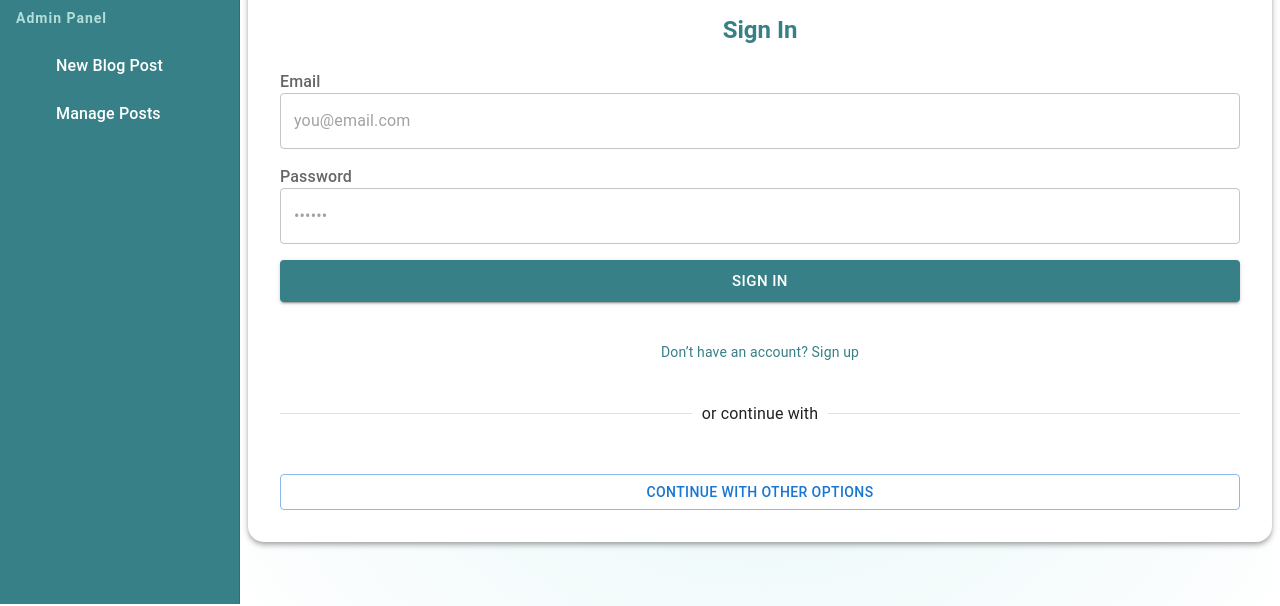
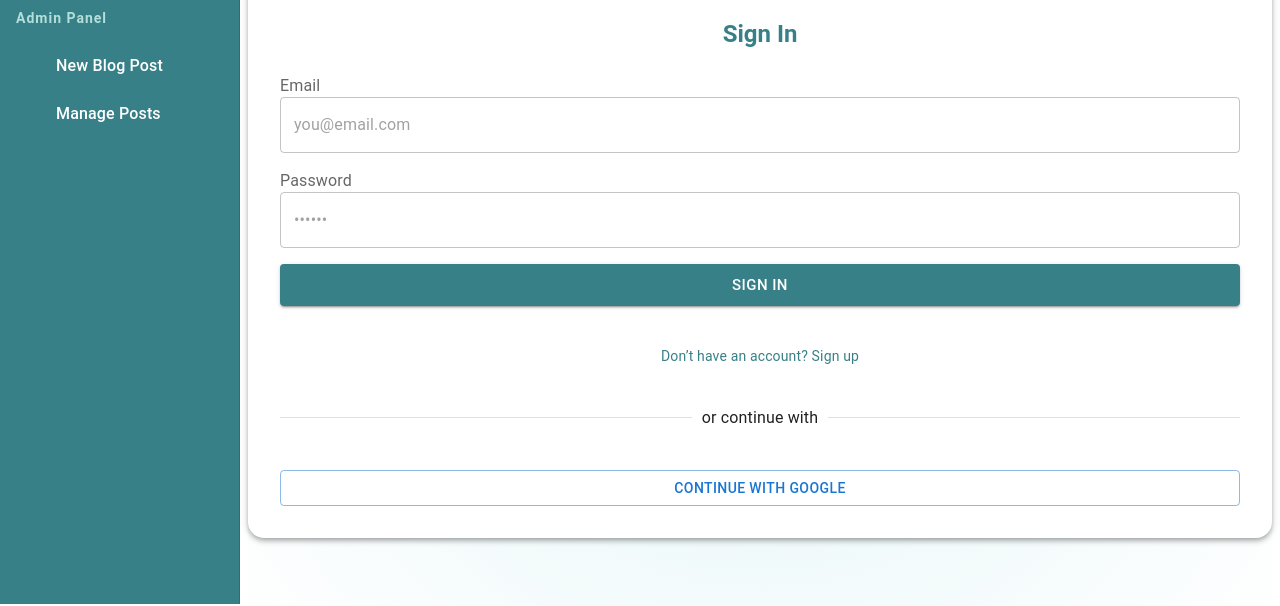
Before and after one commit to bibekdotdev/EchoDraft, a React (Vite) app in the folder frontend/: page / in a window 1280 px wide. Shown: the part 196-802 px from the top of the page. Built offline with nearby package versions, Linux system fonts and the light colour scheme; no server answers; some icons are missing.

Commit message:
Update signin.jsx

```diff
--- a/frontend/src/pages/Signup_Login_Pages/signin.jsx
+++ b/frontend/src/pages/Signup_Login_Pages/signin.jsx
@@ -8,11 +8,11 @@ import {
   FormLabel,
   FormControl,
   Divider,
-  Box,
   Dialog,
   DialogTitle,
   DialogContent,
   DialogActions,
+  Box,
 } from "@mui/material";
 import { styled } from "@mui/material/styles";
 import LockIcon from "@mui/icons-material/Lock";
@@ -20,10 +20,11 @@ import { SignInButton, useClerk, useUser } from "@clerk/clerk-react";
 import useAutStore from "../../store/useAuthStore";
 import { useNavigate, useLocation } from "react-router-dom";
 
-// Toastify
+// ✅ Toastify
 import { toast, ToastContainer } from "react-toastify";
 import "react-toastify/dist/ReactToastify.css";
 
+// 🌟 Primary Color
 const primaryColor = "#388087";
 
 const Card = styled(MuiCard)(({ theme }) => ({
@@ -68,19 +69,20 @@ export default function SignIn() {
 
   const hasSynced = React.useRef(false);
 
-  // ✅ Show toast after logout using location.state
+  // ✅ Show toast if passed from logout
   React.useEffect(() => {
     if (location.state?.toastMessage) {
       setTimeout(() => {
         toast.success(location.state.toastMessage);
-      }, 300);
+      }, 300); // show after small delay
       navigate(location.pathname, { replace: true });
     }
   }, [location, navigate]);
 
+  // ✅ Handle Clerk Google login once
   React.useEffect(() => {
     if (isSignedIn && user && !hasSynced.current) {
-      const sendToBackend = async () => {
+      const syncUser = async () => {
         try {
           const payload = {
             clerkId: user.id,
@@ -91,23 +93,22 @@ export default function SignIn() {
           await clerk_auth(payload);
           toast.success("✅ Signed in successfully with Google!");
           hasSynced.current = true;
-        } catch (error) {
-          toast.error("❌ Failed to sync Google sign-in.");
-          console.error("❌ Failed to sync user:", error);
+        } catch (err) {
+          toast.error("❌ Failed to sync Google login.");
         }
       };
-      sendToBackend();
+      syncUser();
     }
   }, [isSignedIn, user, clerk_auth]);
 
-  const handleSubmit = async (event) => {
-    event.preventDefault();
+  const handleSubmit = async (e) => {
+    e.preventDefault();
     if (!validateInputs()) return;
 
-    const data = new FormData(event.currentTarget);
+    const formData = new FormData(e.currentTarget);
     const payload = {
-      email: data.get("email"),
-      password: data.get("password"),
+      email: formData.get("email"),
+      password: formData.get("password"),
     };
 
     try {
@@ -159,10 +160,7 @@ export default function SignIn() {
       <CssBaseline />
       <SignUpContainer>
         <Card>
-          <LockIcon
-            fontSize="large"
-            sx={{ alignSelf: "center", color: primaryColor }}
-          />
+          <LockIcon fontSize="large" sx={{ alignSelf: "center", color: primaryColor }} />
           <Typography
             component="h1"
             variant="h5"
@@ -173,40 +171,32 @@ export default function SignIn() {
             Sign In
           </Typography>
 
-          <form
-            onSubmit={handleSubmit}
-            noValidate
-            style={{ display: "flex", flexDirection: "column", gap: "16px" }}
-          >
+          <form onSubmit={handleSubmit} noValidate style={{ display: "flex", flexDirection: "column", gap: "16px" }}>
             <FormControl>
-              <FormLabel htmlFor="email" sx={{ fontWeight: 500 }}>
-                Email
-              </FormLabel>
+              <FormLabel htmlFor="email">Email</FormLabel>
               <TextField
-                error={emailError}
-                helperText={emailErrorMessage}
                 id="email"
                 type="email"
                 name="email"
                 placeholder="you@email.com"
                 required
                 fullWidth
+                error={emailError}
+                helperText={emailErrorMessage}
               />
             </FormControl>
 
             <FormControl>
-              <FormLabel htmlFor="password" sx={{ fontWeight: 500 }}>
-                Password
-              </FormLabel>
+              <FormLabel htmlFor="password">Password</FormLabel>
               <TextField
+                id="password"
+                type="password"
+                name="password"
+                placeholder="••••••"
+                required
+                fullWidth
                 error={passwordError}
                 helperText={passwordErrorMessage}
-                id="password"
-                name="password"
-                placeholder="••••••"
-                type="password"
-                required
-                fullWidth
               />
             </FormControl>
 
@@ -220,7 +210,7 @@ export default function SignIn() {
                 ":hover": { backgroundColor: "#2f6c74" },
               }}
             >
-              Sign in
+              Sign In
             </Button>
           </form>
 
@@ -239,10 +229,9 @@ export default function SignIn() {
           <Button
             fullWidth
             variant="outlined"
-            sx={{ mt: 1 }}
             onClick={handleGoogleReSignIn}
           >
-            Continue with other options
+            Continue with Google
           </Button>
 
           <SignInButton strategy="oauth_google" mode="modal">
@@ -254,9 +243,7 @@ export default function SignIn() {
       <Dialog open={open} onClose={handleClose}>
         <DialogTitle>Forgot Password</DialogTitle>
         <DialogContent>
-          <Typography>
-            Reset instructions will be sent to your email.
-          </Typography>
+          <Typography>Reset instructions will be sent to your email.</Typography>
         </DialogContent>
         <DialogActions>
           <Button onClick={handleClose}>Close</Button>
```
